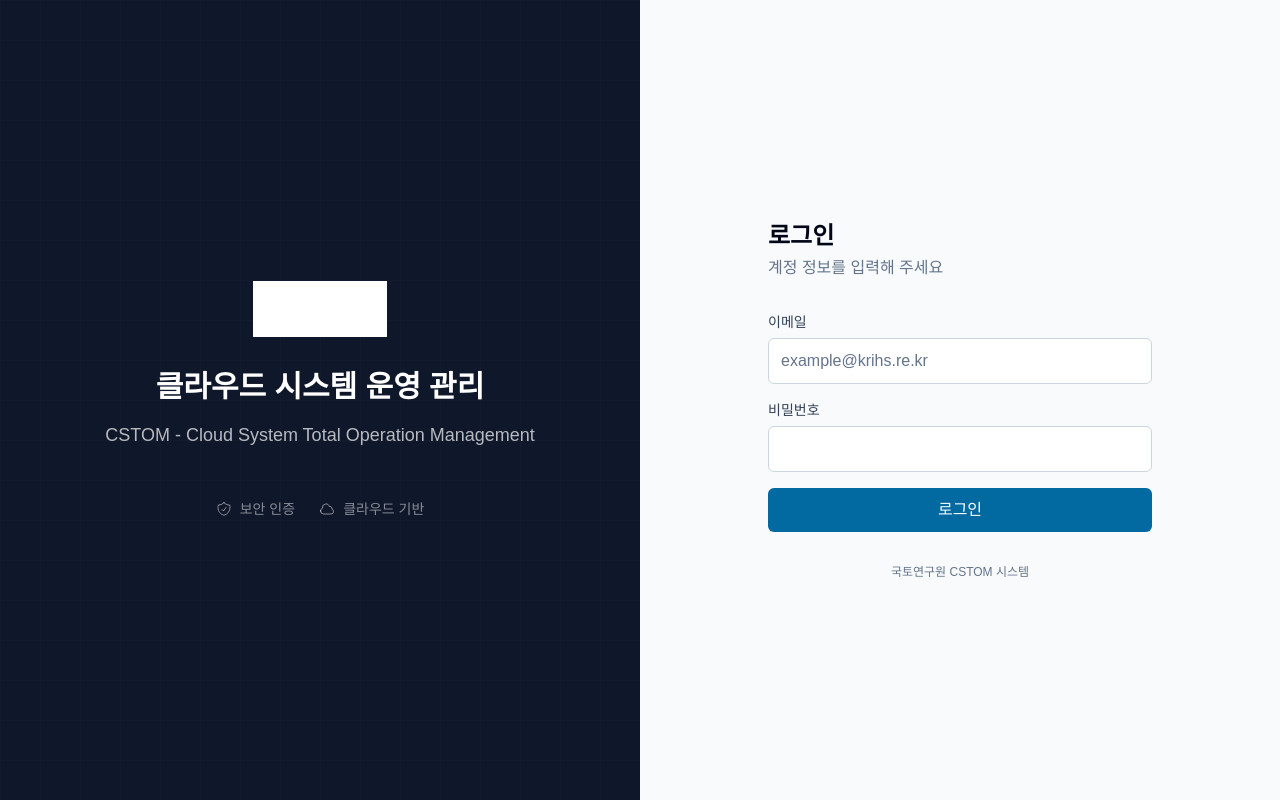
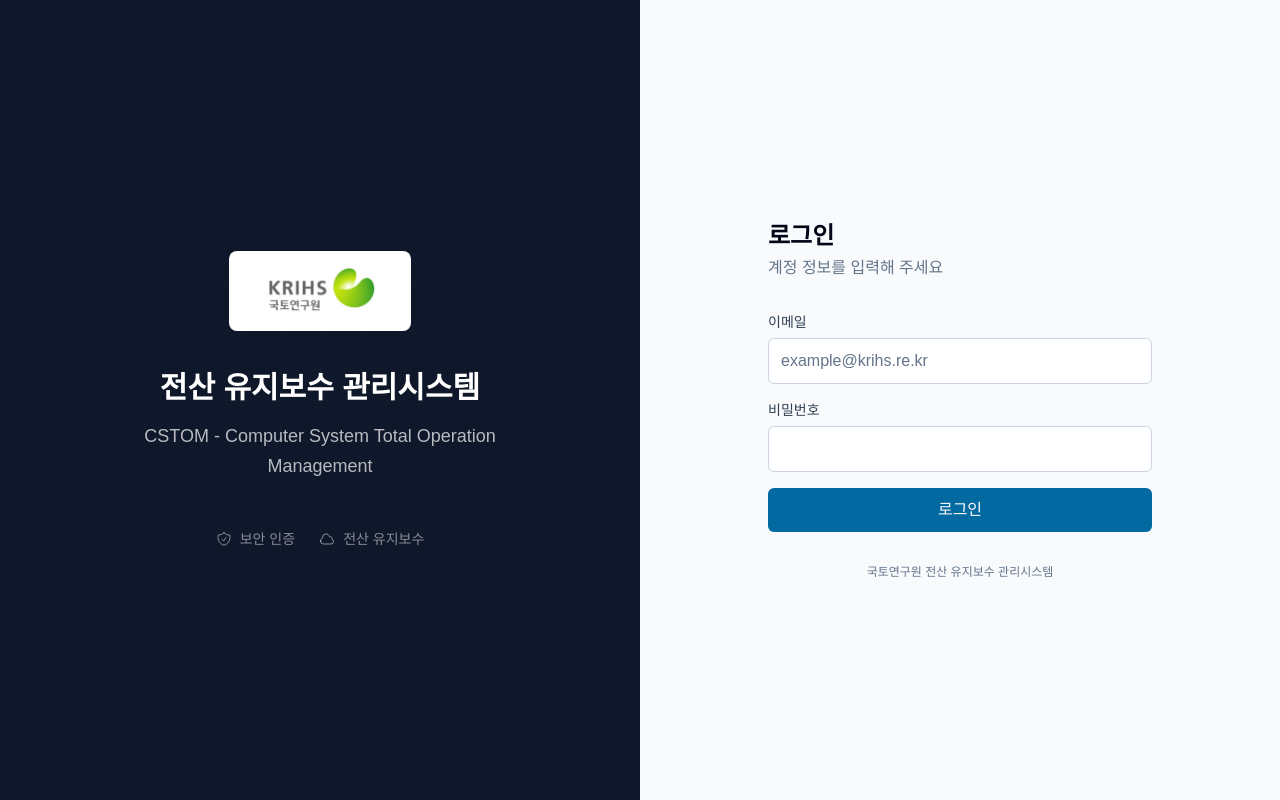
Before and after one commit to infrabank/CSTOM, a Next.js app in the folder frontend/: page /login in a window 1280 px wide. Built offline with nearby package versions, Linux system fonts and the light colour scheme; no server answers.

Commit message:
fix: update login page branding - fix logo white box and rename system

```diff
--- a/frontend/src/app/login/page.tsx
+++ b/frontend/src/app/login/page.tsx
@@ -45,7 +45,7 @@ export default function LoginPage() {
         </div>
 
         <div className="relative z-10 text-center max-w-md">
-          <div className="mb-8">
+          <div className="mb-8 bg-white rounded-lg px-6 py-3 inline-block">
             <Image
               src="/images/ci_21.jpg"
               alt="KRIHS 국토연구원"
@@ -53,14 +53,14 @@ export default function LoginPage() {
               height={56}
               priority
               unoptimized
-              className="h-14 w-auto mx-auto brightness-0 invert"
+              className="h-14 w-auto mx-auto"
             />
           </div>
           <h1 className="text-3xl font-bold text-text-on-primary mb-4">
-            클라우드 시스템 운영 관리
+            전산 유지보수 관리시스템
           </h1>
           <p className="text-text-on-primary/70 text-lg leading-relaxed">
-            CSTOM - Cloud System Total Operation Management
+            CSTOM - Computer System Total Operation Management
           </p>
           <div className="mt-12 flex items-center gap-6 justify-center text-text-on-primary/50 text-sm">
             <div className="flex items-center gap-2">
@@ -73,7 +73,7 @@ export default function LoginPage() {
               <svg className="w-4 h-4" fill="none" viewBox="0 0 24 24" stroke="currentColor" strokeWidth={1.5}>
                 <path strokeLinecap="round" strokeLinejoin="round" d="M2.25 15a4.5 4.5 0 004.5 4.5H18a3.75 3.75 0 001.332-7.257 3 3 0 00-3.758-3.848 5.25 5.25 0 00-10.233 2.33A4.502 4.502 0 002.25 15z" />
               </svg>
-              <span>클라우드 기반</span>
+              <span>전산 유지보수</span>
             </div>
           </div>
         </div>
@@ -96,7 +96,7 @@ export default function LoginPage() {
           </div>
 
           <div className="lg:hidden text-center mb-6">
-            <h1 className="text-xl font-bold text-text">클라우드 시스템 운영 관리</h1>
+            <h1 className="text-xl font-bold text-text">전산 유지보수 관리시스템</h1>
             <p className="text-sm text-text-muted mt-1">CSTOM</p>
           </div>
 
@@ -161,7 +161,7 @@ export default function LoginPage() {
           </form>
 
           <p className="mt-8 text-center text-xs text-text-muted">
-            국토연구원 CSTOM 시스템
+            국토연구원 전산 유지보수 관리시스템
           </p>
         </div>
       </div>
```
